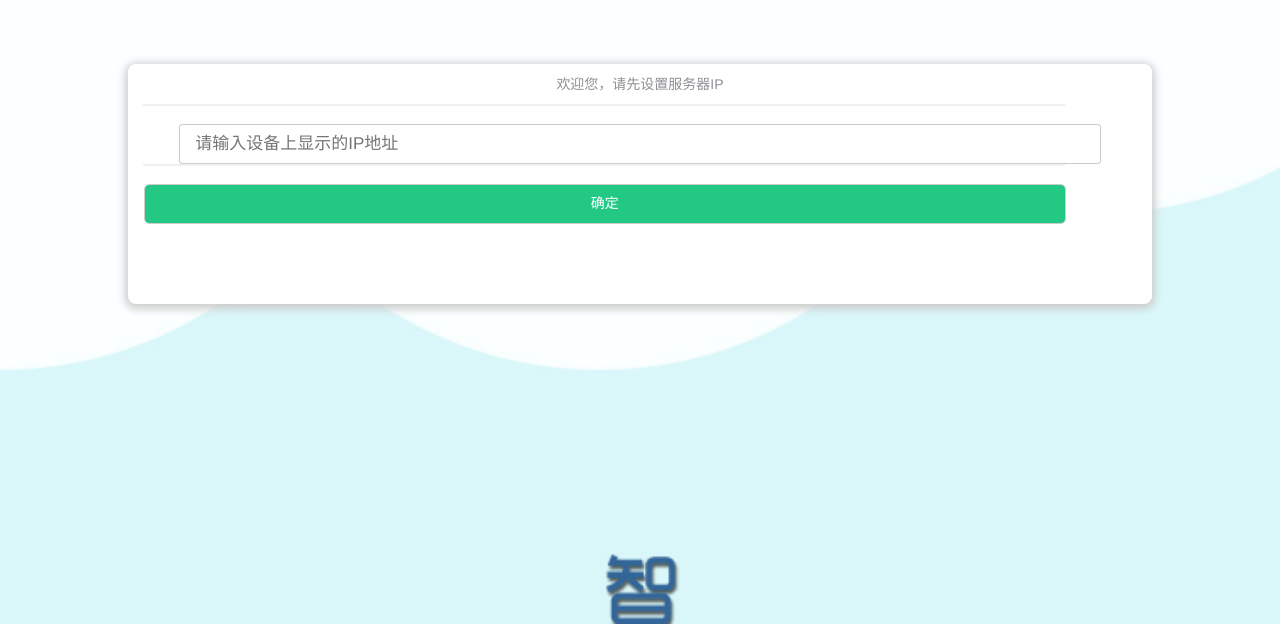
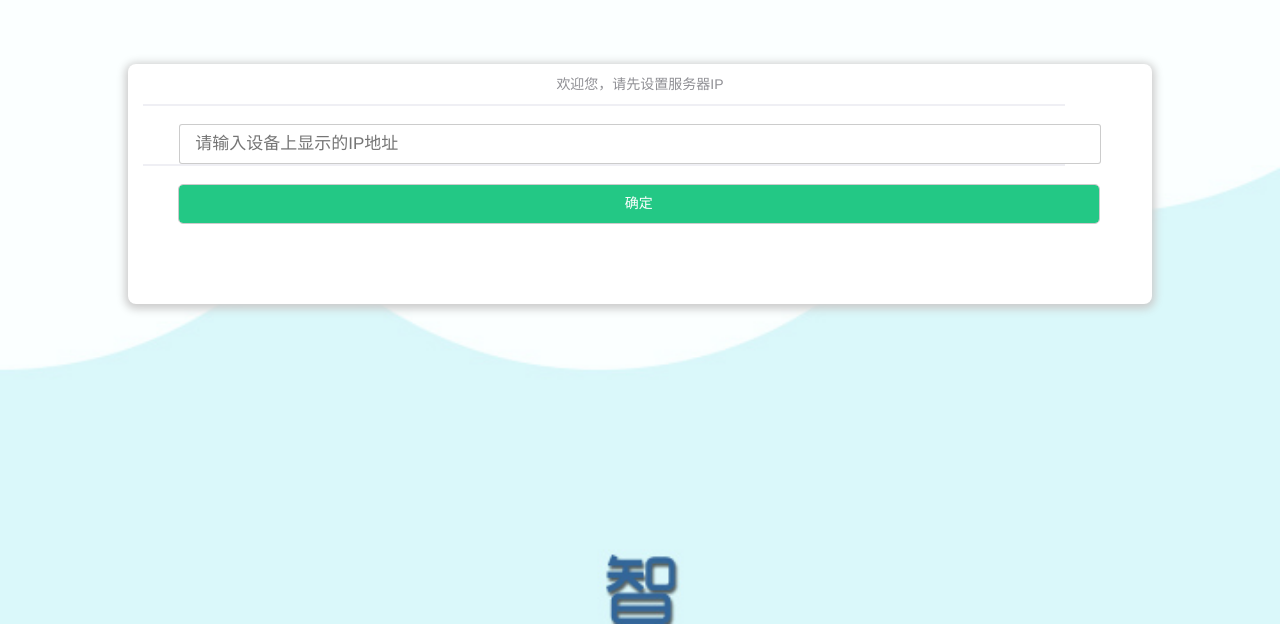
Before and after one commit to lyjlyp/ZNJT, a plain HTML site: page index.html in a window 1280 px wide. Shown: the part 176-800 px from the top of the page. Drawn offline with Linux system fonts and the light colour scheme.

```diff
--- a/css/login.css
+++ b/css/login.css
@@ -50,7 +50,7 @@
 	background-color: #23c885;
 	color: white;
 	text-align: center;
-	margin-left: 16px;
+	margin-left: 50px;
 }
 span{
 	left: 15px;
```
